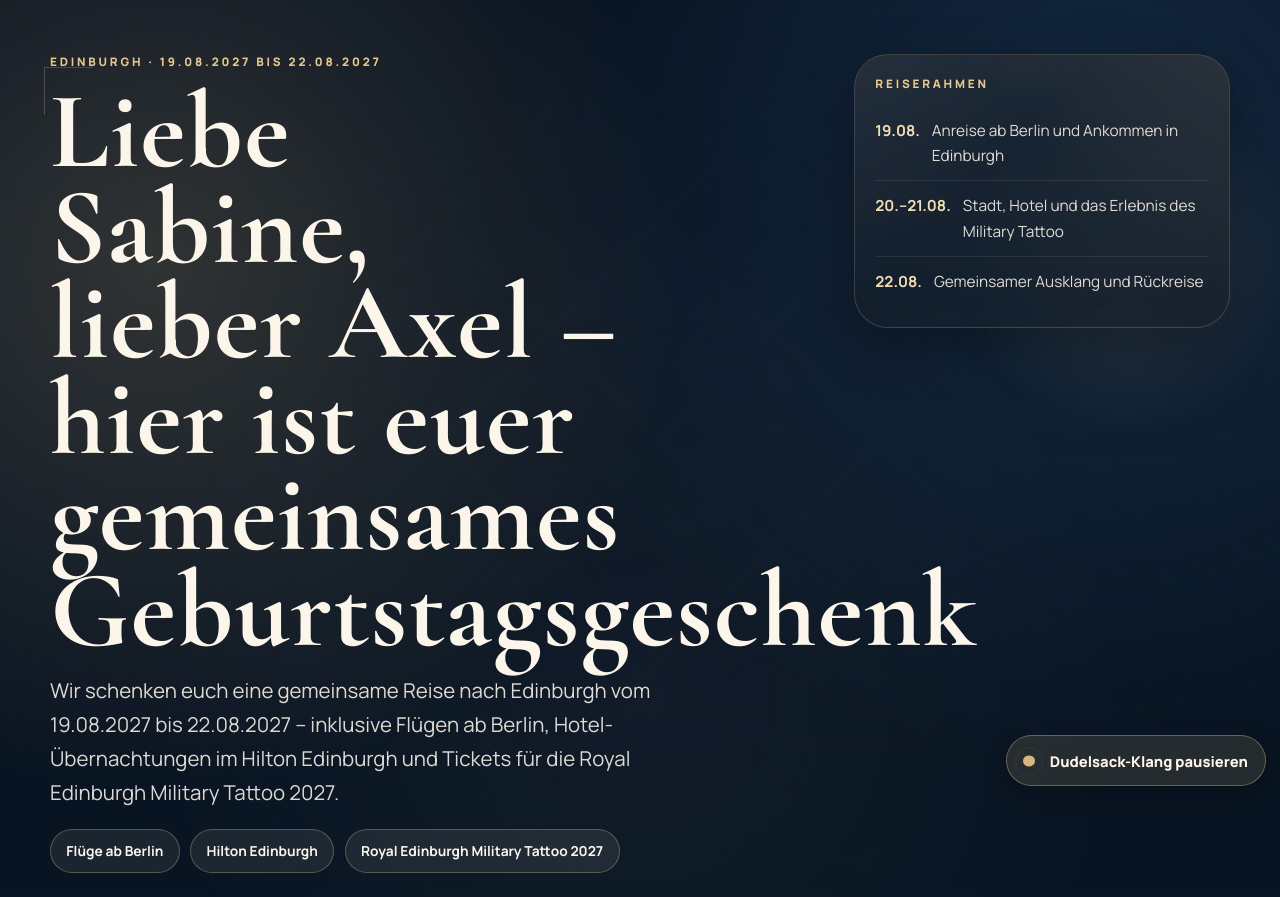
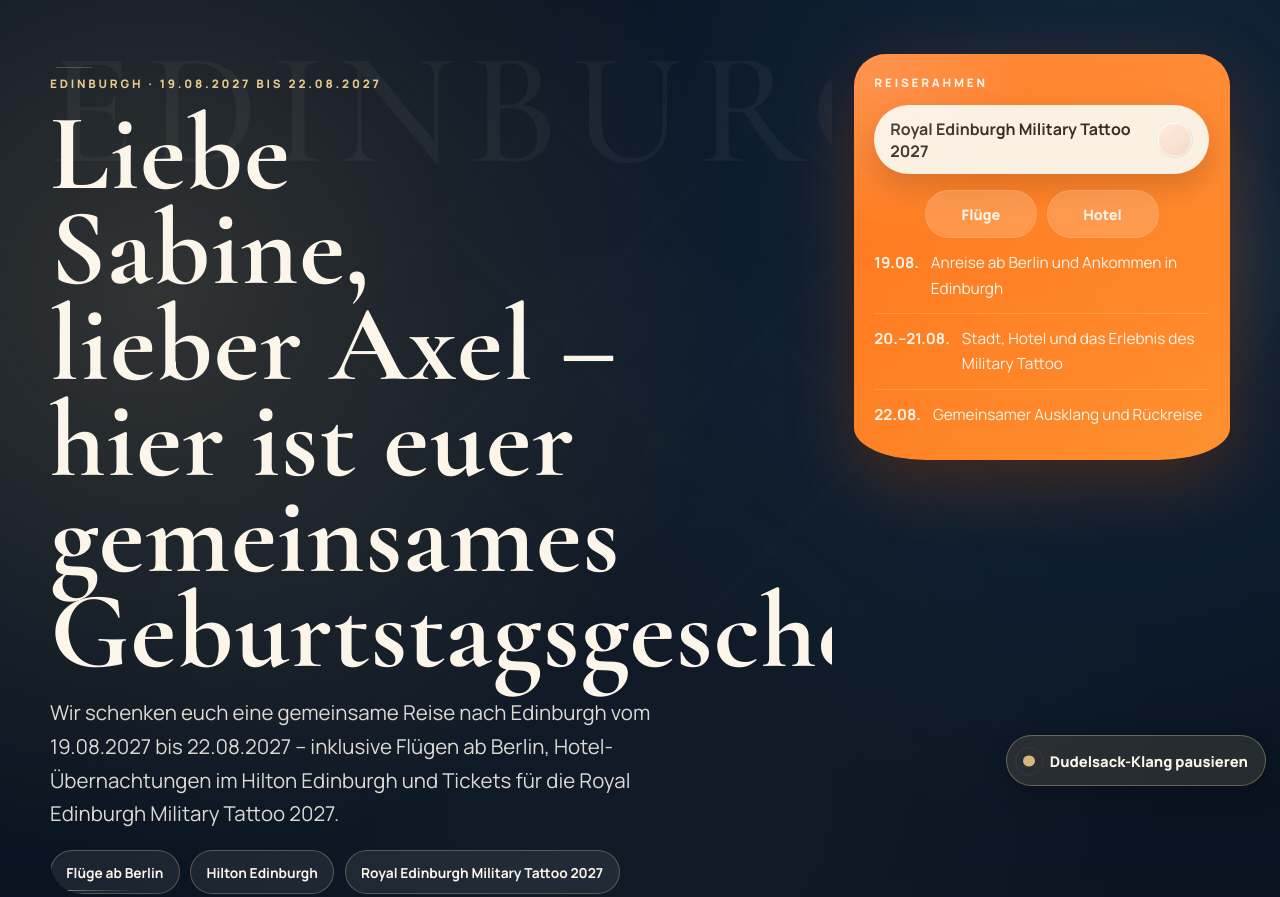
Before and after one commit to phamann84/bday-gutschein, a website: page v/j8r5k1t9w2p6/index.html in a window 1280 px wide. Shown: the top 897 px of the page. Drawn offline with nearby package versions, Linux system fonts and the light colour scheme.

Commit message:
Apply flutter-inspired visual direction

```diff
--- a/assets/styles/main.css
+++ b/assets/styles/main.css
@@ -6,6 +6,9 @@
   --navy-900: #0c1f31;
   --navy-860: #14324d;
   --navy-820: #204464;
+  --ember-500: #ff6b12;
+  --ember-400: #ff8e2b;
+  --ember-300: #ffb257;
   --cream-100: #fbf5ea;
   --cream-200: #efe3d0;
   --cream-300: #d8cab4;
@@ -141,6 +144,9 @@
 
 .hero__copy {
   position: relative;
+  overflow: hidden;
+  padding: 1rem 0 0;
+  border-radius: 2rem;
 }
 
 .hero__copy::before {
@@ -153,6 +159,35 @@
   border-top: 1px solid rgba(231, 201, 139, 0.35);
   border-left: 1px solid rgba(231, 201, 139, 0.35);
   opacity: 0.7;
+}
+
+.hero__copy::after {
+  content: "";
+  position: absolute;
+  inset: auto auto 0.2rem 0.45rem;
+  width: 5rem;
+  height: 1px;
+  background: linear-gradient(90deg, rgba(231, 201, 139, 0.7), transparent);
+  opacity: 0.85;
+}
+
+.hero__backdrop-word {
+  position: absolute;
+  top: -0.5rem;
+  left: -0.15rem;
+  font-family: "Cormorant Garamond", serif;
+  font-size: clamp(4.4rem, 19vw, 10rem);
+  line-height: 0.8;
+  letter-spacing: 0.08em;
+  text-transform: uppercase;
+  color: rgba(251, 245, 234, 0.045);
+  pointer-events: none;
+  user-select: none;
+  white-space: nowrap;
+}
+
+.hero__backdrop-word--warm {
+  color: rgba(255, 126, 28, 0.13);
 }
 
 .eyebrow,
@@ -265,6 +300,93 @@
   pointer-events: none;
 }
 
+.hero__ornament--flight,
+.hero__itinerary--flight {
+  border: 0;
+  background:
+    linear-gradient(180deg, rgba(255, 176, 92, 0.16), rgba(255, 255, 255, 0.02)),
+    linear-gradient(145deg, var(--ember-500), var(--ember-400));
+  box-shadow:
+    0 22px 70px rgba(255, 107, 18, 0.24),
+    0 18px 50px rgba(0, 0, 0, 0.24);
+}
+
+.hero__ornament--flight::before,
+.hero__itinerary--flight::before {
+  background:
+    radial-gradient(circle at top left, rgba(255, 255, 255, 0.16), transparent 32%),
+    linear-gradient(180deg, rgba(255, 255, 255, 0.08), transparent 48%);
+}
+
+.hero__ornament--flight {
+  border-radius: 2rem 2rem 4rem 4rem / 2rem 2rem 1.7rem 1.7rem;
+}
+
+.hero__itinerary--flight {
+  border-radius: 2rem 2rem 4.5rem 4.5rem / 2rem 2rem 2rem 2rem;
+}
+
+.hero__flight-pill,
+.hero__search-pill,
+.hero__toggle {
+  display: inline-flex;
+  align-items: center;
+  justify-content: center;
+  min-height: 3rem;
+  border-radius: 999px;
+  background: rgba(251, 245, 234, 0.96);
+  color: #2f2418;
+  box-shadow: 0 12px 28px rgba(33, 16, 4, 0.18);
+}
+
+.hero__flight-pill,
+.hero__search-pill {
+  width: 100%;
+  padding: 0.8rem 1rem;
+  font-size: 1rem;
+  font-weight: 700;
+}
+
+.hero__search-pill {
+  justify-content: space-between;
+  gap: 1rem;
+}
+
+.hero__search-pill::after {
+  content: "";
+  width: 2.35rem;
+  height: 2.35rem;
+  flex: none;
+  border-radius: 50%;
+  background:
+    radial-gradient(circle at center, rgba(255, 107, 18, 0.12) 0 60%, transparent 61%),
+    linear-gradient(145deg, rgba(255, 255, 255, 0.92), rgba(241, 229, 214, 0.94));
+  box-shadow: inset 0 0 0 1px rgba(0, 0, 0, 0.06);
+}
+
+.hero__toggle-row {
+  display: flex;
+  justify-content: center;
+  gap: 0.6rem;
+  margin-top: 1rem;
+}
+
+.hero__toggle {
+  padding: 0.7rem 1rem;
+  min-width: 7rem;
+  font-size: 0.9rem;
+  font-weight: 800;
+  background: rgba(255, 255, 255, 0.18);
+  color: var(--cream-100);
+  border: 1px solid rgba(255, 255, 255, 0.12);
+  box-shadow: none;
+  backdrop-filter: blur(6px);
+}
+
+.hero__toggle.is-active {
+  background: rgba(251, 245, 234, 0.2);
+}
+
 .hero__ornament {
   padding: 1.25rem;
 }
@@ -309,8 +431,22 @@
   font-size: 0.98rem;
 }
 
+.hero__aside--bright {
+  color: rgba(255, 248, 238, 0.92);
+}
+
 .hero__itinerary {
   padding: 1.3rem;
+}
+
+.hero__itinerary--flight .hero__itinerary-title,
+.hero__itinerary--flight .itinerary-line,
+.hero__itinerary--flight .itinerary-line strong {
+  color: rgba(255, 248, 240, 0.96);
+}
+
+.hero__itinerary--flight .itinerary-line {
+  border-bottom-color: rgba(255, 255, 255, 0.18);
 }
 
 .itinerary-line {
@@ -337,6 +473,12 @@
   margin-top: 1.3rem;
   opacity: 0.86;
   filter: drop-shadow(0 -10px 30px rgba(231, 201, 139, 0.12));
+}
+
+.hero__skyline--ember {
+  margin-top: 1.6rem;
+  opacity: 0.94;
+  filter: drop-shadow(0 -16px 30px rgba(255, 125, 30, 0.22));
 }
 
 .hero__skyline svg {
@@ -654,6 +796,53 @@
   margin-top: 1.2rem;
 }
 
+.intro-band {
+  position: relative;
+  overflow: hidden;
+  display: grid;
+  gap: 0.8rem;
+  padding: 1.15rem 1.2rem;
+  margin-top: 1.1rem;
+  border-radius: 1.8rem;
+  background:
+    linear-gradient(155deg, rgba(255, 107, 18, 0.16), rgba(255, 178, 87, 0.06)),
+    rgba(9, 20, 32, 0.72);
+  border: 1px solid rgba(255, 157, 63, 0.2);
+  box-shadow: var(--shadow-md);
+}
+
+.intro-band::before {
+  content: "";
+  position: absolute;
+  inset: 0;
+  background:
+    linear-gradient(120deg, rgba(255, 255, 255, 0.06), transparent 38%),
+    radial-gradient(circle at right top, rgba(255, 160, 74, 0.24), transparent 28%);
+  pointer-events: none;
+}
+
+.intro-band__label {
+  position: relative;
+  margin: 0;
+  font-size: 0.72rem;
+  font-weight: 800;
+  letter-spacing: 0.24em;
+  text-transform: uppercase;
+  color: var(--gold-300);
+}
+
+.intro-band__title {
+  position: relative;
+  font-size: clamp(2rem, 7vw, 3.4rem);
+  line-height: 0.9;
+}
+
+.intro-band__copy {
+  position: relative;
+  margin: 0;
+  font-size: 1rem;
+}
+
 .promise-card,
 .detail-card,
 .closing,
@@ -897,6 +1086,10 @@
     gap: 1.35rem;
   }
 
+  .hero__copy {
+    padding-top: 1.35rem;
+  }
+
   .voucher__full-grid {
     grid-template-columns: minmax(0, 1.3fr) minmax(250px, 0.7fr);
     align-items: start;
--- a/package.json
+++ b/package.json
@@ -1,6 +1,6 @@
 {
   "name": "edinburgh-geburtstagsreise-gutschein",
-  "version": "1.0.5",
+  "version": "1.0.7",
   "private": true,
   "scripts": {
     "preview": "python3 -m http.server 4173"
--- a/v/j8r5k1t9w2p6/index.html
+++ b/v/j8r5k1t9w2p6/index.html
@@ -25,6 +25,7 @@
       <section class="hero reveal">
         <div class="hero__stage">
           <div class="hero__copy">
+            <div class="hero__backdrop-word" aria-hidden="true">EDINBURGH</div>
             <p class="eyebrow">Edinburgh · 19.08.2027 bis 22.08.2027</p>
             <h1>Liebe Sabine, lieber Axel – hier ist euer gemeinsames Geburtstagsgeschenk</h1>
             <p class="lead">
@@ -39,8 +40,13 @@
             </div>
           </div>
 
-          <aside class="hero__itinerary">
+          <aside class="hero__itinerary hero__itinerary--flight">
             <p class="hero__itinerary-title">Reiserahmen</p>
+            <div class="hero__search-pill">Royal Edinburgh Military Tattoo 2027</div>
+            <div class="hero__toggle-row" aria-hidden="true">
+              <span class="hero__toggle is-active">Flüge</span>
+              <span class="hero__toggle">Hotel</span>
+            </div>
             <div class="itinerary-line">
               <strong>19.08.</strong>
               <span>Anreise ab Berlin und Ankommen in Edinburgh</span>
@@ -114,7 +120,16 @@
         </div>
       </section>
 
-      <section class="detail-grid reveal delay-2" aria-label="Reisedetails">
+      <section class="intro-band reveal delay-2">
+        <p class="intro-band__label">Festliche Vorfreude</p>
+        <h2 class="intro-band__title">Diese Reise darf sich von Anfang an groß, warm und besonders anfühlen.</h2>
+        <p class="intro-band__copy">
+          Vom ersten Blick bis zum Tattoo-Abend soll dieser Gutschein schon jetzt Lust auf
+          gemeinsame Erinnerungen, Musik und besondere Tage in Edinburgh machen.
+        </p>
+      </section>
+
+      <section class="detail-grid reveal delay-3" aria-label="Reisedetails">
         <article class="detail-card">
           <p class="detail-card__eyebrow">Anreise</p>
           <div class="detail-card__icon" aria-hidden="true">
```
Also changed, not shown: v/c7n2f9m4e8q1/index.html (+19 -4 lines), README.md.
